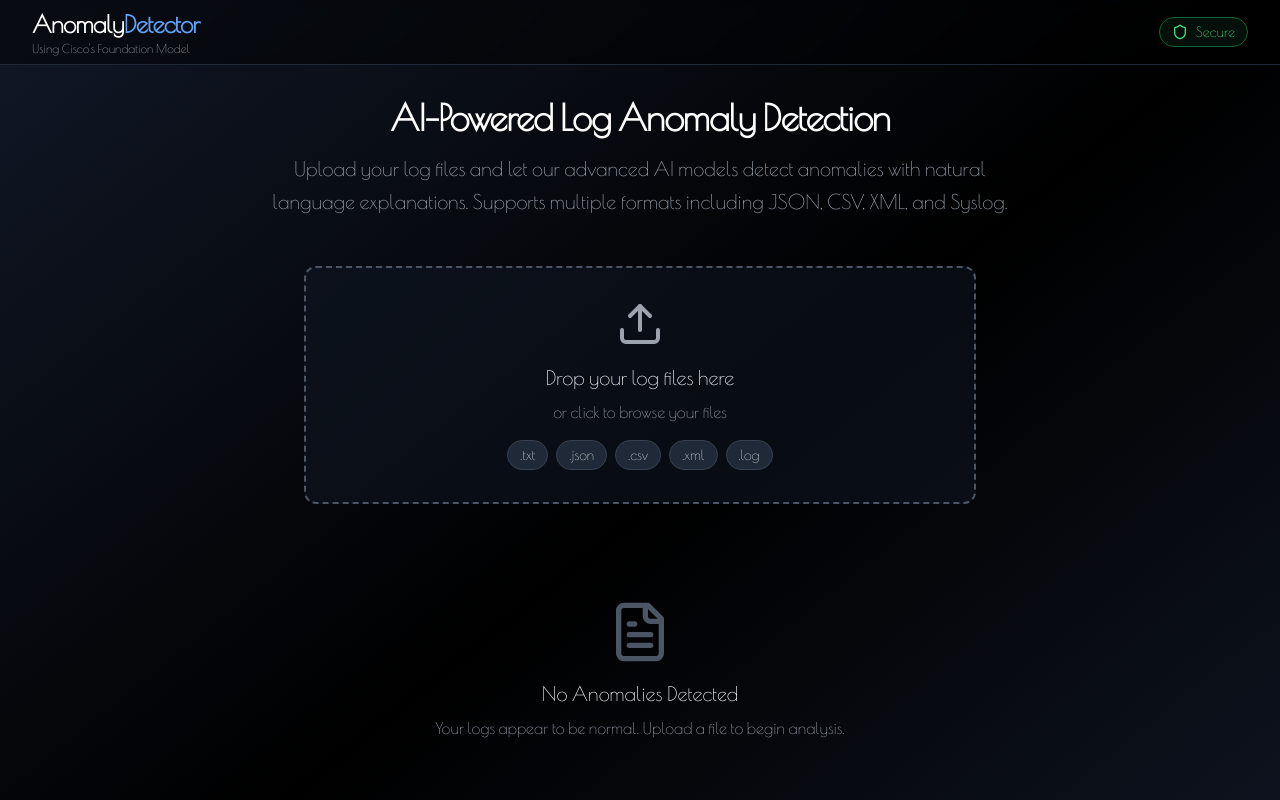
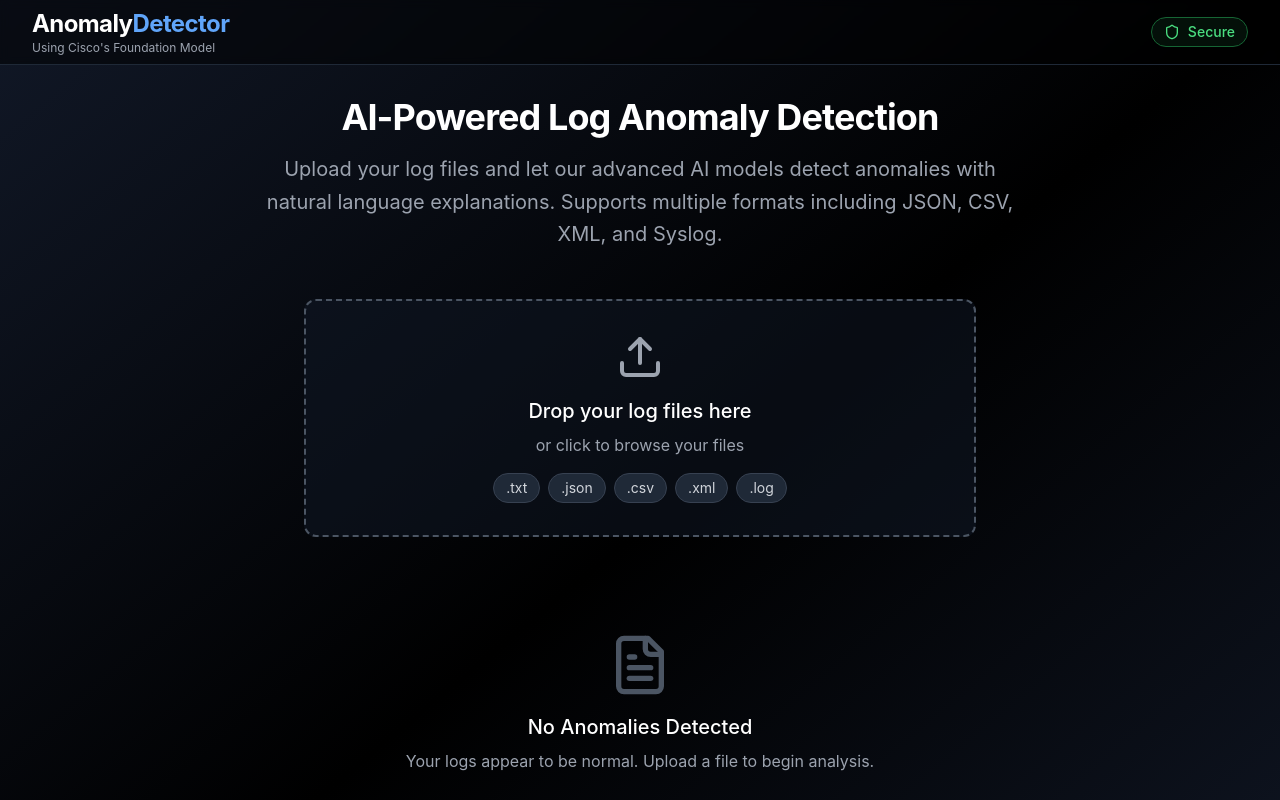
Before and after one commit to Surajvinaykumar/AnomalyDetector, a React (Vite) app: page / in a window 1280 px wide. Shown: the top 800 px of the page. Built offline with nearby package versions, Linux system fonts and the light colour scheme.

Commit message:
Update index.css

```diff
--- a/src/index.css
+++ b/src/index.css
@@ -3,9 +3,9 @@
 @tailwind components;
 @tailwind utilities;
 
-/* Custom font fallback for Poladots (using Poiret One as similar alternative) */
+/* Custom font  */
 * {
-  font-family: 'Poiret One', 'Inter', system-ui, -apple-system, sans-serif;
+  font-family: 'Satoshi', 'Inter', system-ui, -apple-system, sans-serif;
 }
 
 @layer base {
```
